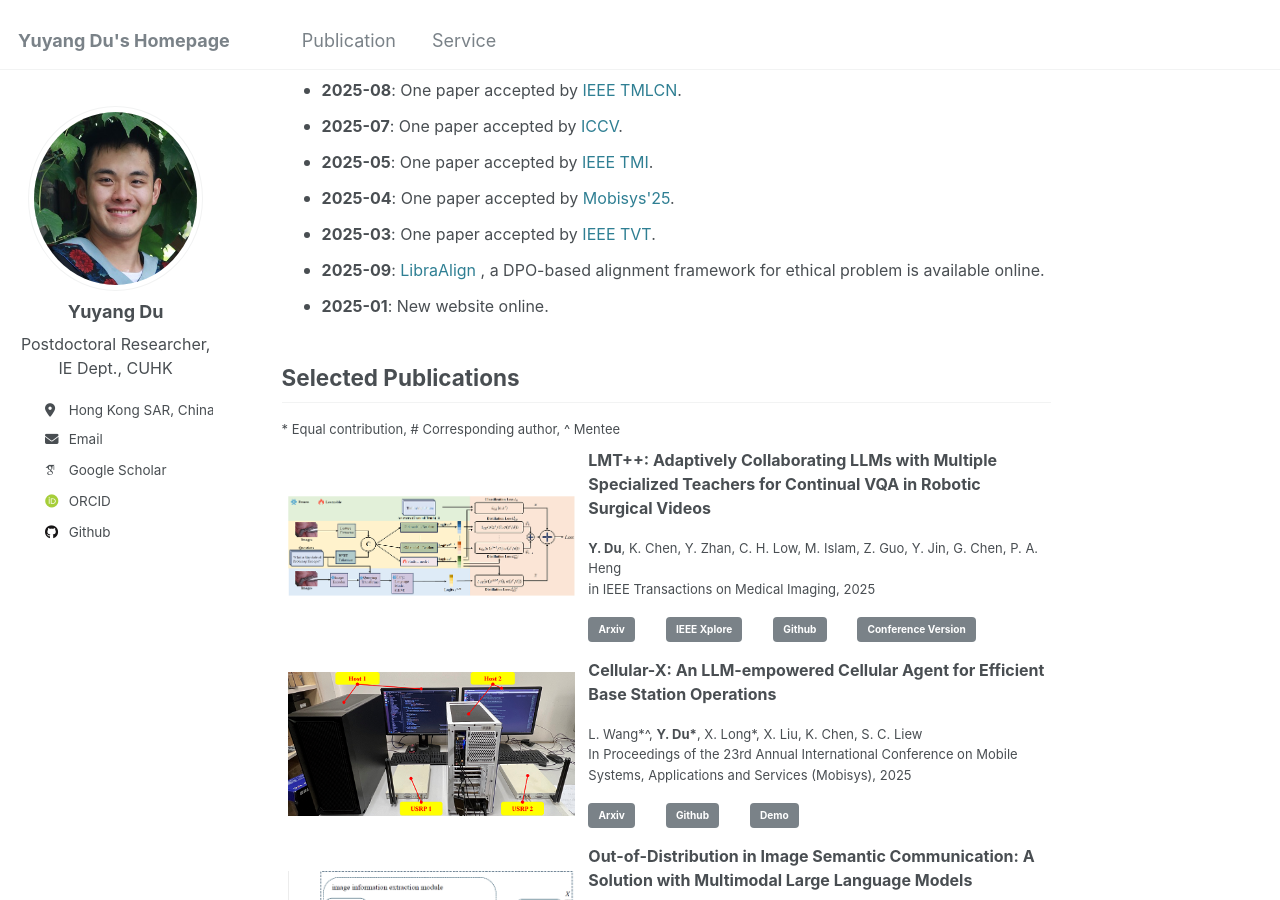
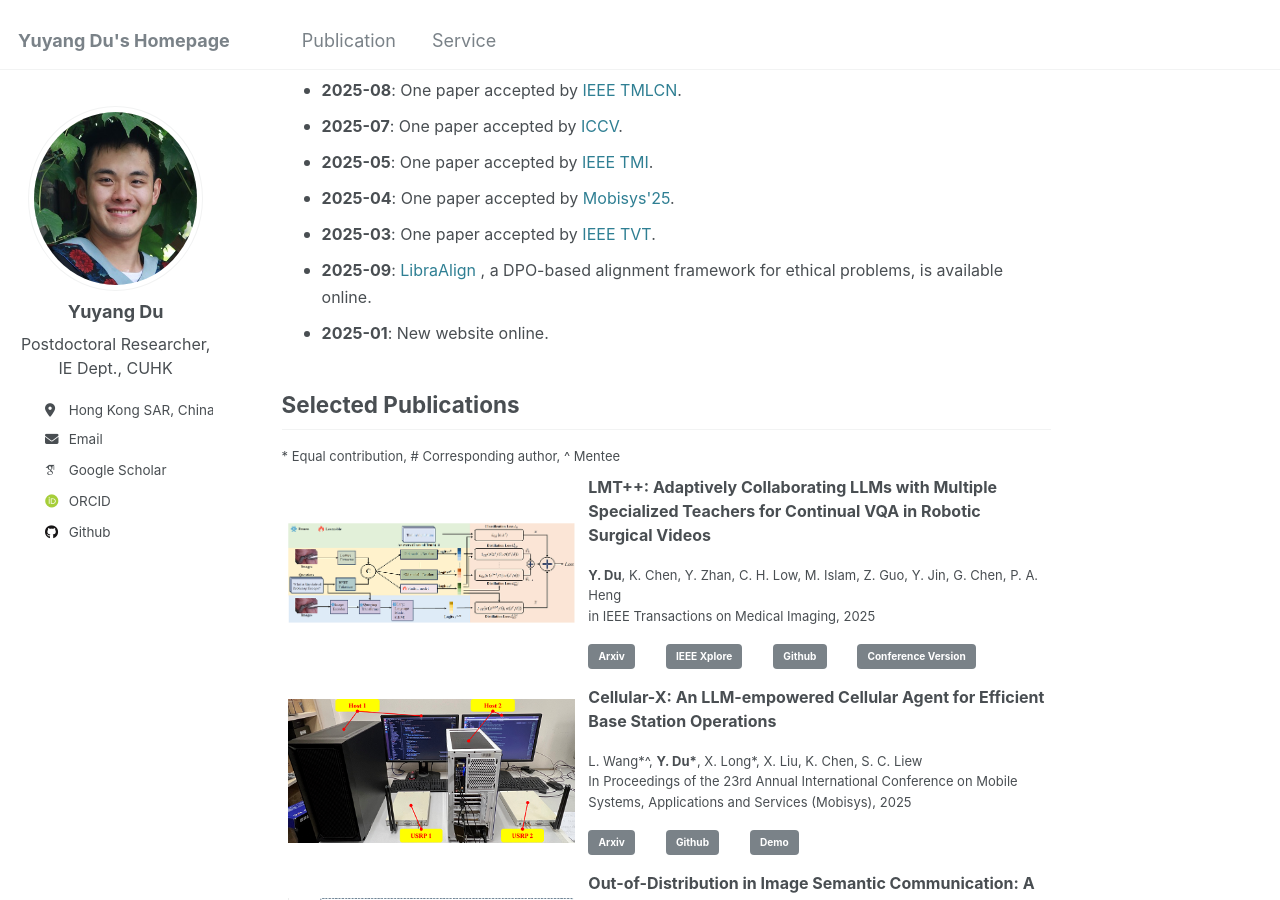
Before and after one commit to yuyangdu01/yuyangdu01.github.io, a Jekyll site: the page built from _pages/about.md, in a window 1280 px wide and 900 px high, scrolled down 486 px. Built offline with Jekyll 4.4.1, drawn with Linux system fonts in a browser that asks for light colours; some web fonts are replaced.

Commit message:
Update about.md

```diff
--- a/_pages/about.md
+++ b/_pages/about.md
@@ -26,7 +26,7 @@ News <font size=3></font>
 * <font size=3><b>2025-05</b>: One paper accepted by <a href="https://ieeexplore.ieee.org/document/11045720">IEEE TMI</a>.</font>
 * <font size=3><b>2025-04</b>: One paper accepted by <a href="https://arxiv.org/abs/2504.13190">Mobisys'25</a>.</font>
 * <font size=3><b>2025-03</b>: One paper accepted by <a href="https://ieeexplore.ieee.org/document/10902223">IEEE TVT</a>.</font>
-* <font size=3><b>2025-09</b>: <a href="https://arxiv.org/abs/2501.13952"> LibraAlign </a>, a DPO-based alignment framework for ethical problem is available online.</font>
+* <font size=3><b>2025-09</b>: <a href="https://arxiv.org/abs/2501.13952"> LibraAlign </a>, a DPO-based alignment framework for ethical problems, is available online.</font>
 * <font size=3><b>2025-01</b>: New website online.</font>
 
 Selected Publications <font size=3></font>
```
